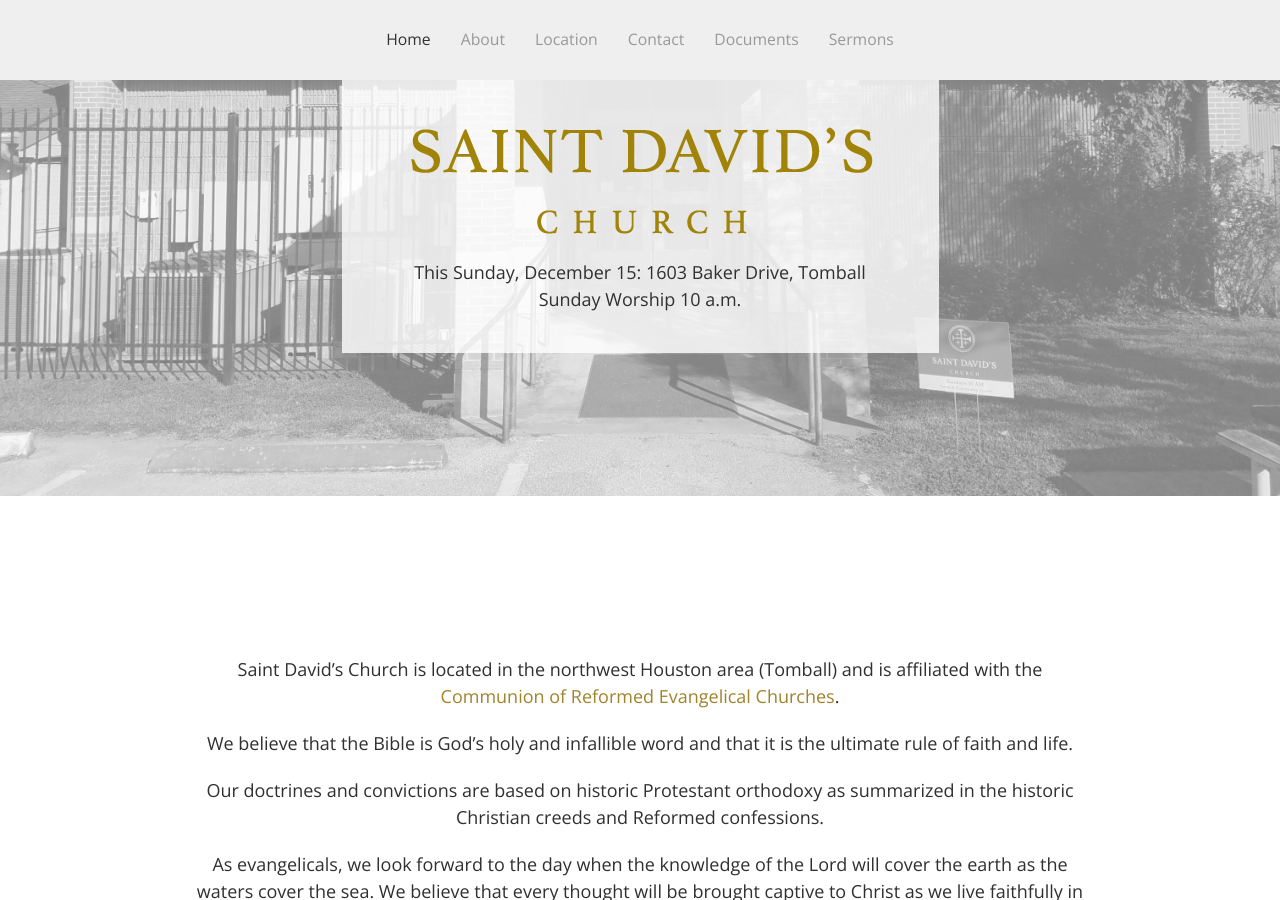
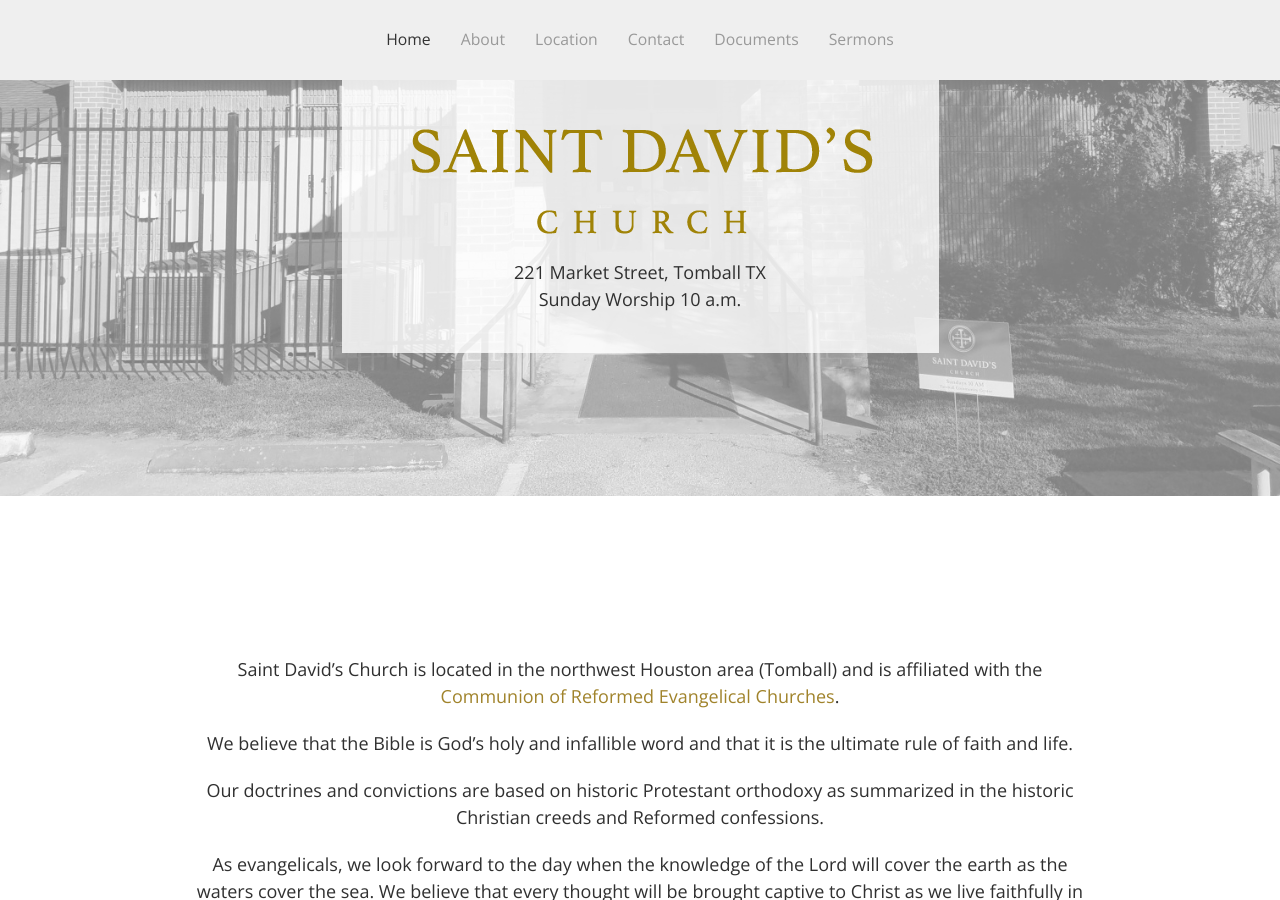
Before and after one commit to SaintDavidsChurch/website, a Jekyll site: the page built from index.html, in a window 1280 px wide and 900 px high, scrolled down 404 px. Built offline with Jekyll 4.4.1, drawn with Linux system fonts in a browser that asks for light colours.

Commit message:
Updated by InferCMS

```diff
--- a/_data/site_copy.yml
+++ b/_data/site_copy.yml
@@ -1,5 +1,5 @@
 header:
-- 'This Sunday, December 15: 1603 Baker Drive, Tomball'
+- 221 Market Street, Tomball TX
 - Sunday Worship 10 a.m.
 introduction:
 - Saint David's Church is located in the northwest Houston area (Tomball) and is affiliated
```
